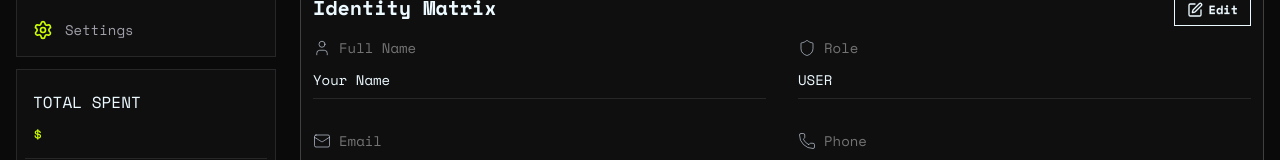
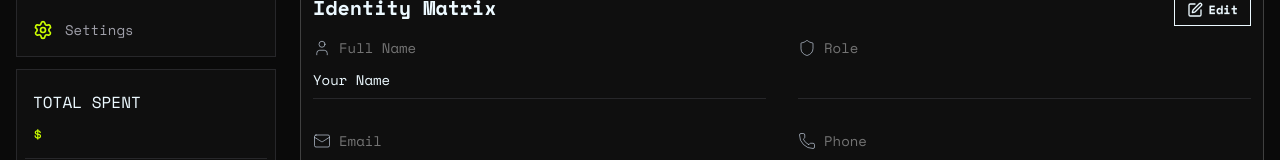
Before and after one commit to gs-shaykot/HyperReal, a Next.js app: page /account/overview in a window 1280 px wide. Shown: the part 462-622 px from the top of the page. Built offline with nearby package versions, Linux system fonts and the light colour scheme; no server answers; the database is empty.

Commit message:
feat: add authProvider to Identity component and update related logic

```diff
--- a/app/(Routes)/account/overview/Identity.tsx
+++ b/app/(Routes)/account/overview/Identity.tsx
@@ -1,12 +1,8 @@
 'use client'
 import { Mail, Phone, Save, Shield, SquarePen, User, X } from 'lucide-react'
-import { useSession } from 'next-auth/react';
 import React, { useState } from 'react'
 
-export const Identity = ({ id, name, email, image }: { id: string; name: string; email: string; image: string }) => {
-
-    const { data: session } = useSession()
-    console.log(session?.user);
+export const Identity = ({ id, name, email, image, authProvider }: { id: string; name: string; email: string; image: string; authProvider: string }) => {
 
     const [isEditing, setIsEditing] = useState(false)
     const [newName, setName] = useState("");
@@ -84,7 +80,7 @@ export const Identity = ({ id, name, email, image }: { id: string; name: string;
                         </p>
                     </div>
 
-                    <h3 className="pb-2 text-sm">{"USER"}</h3>
+                    <h3 className="pb-2 text-sm">{authProvider}</h3>
                 </div>
 
                 <div className={`${isEditing ? "" : "border-b border-zinc-800"}`}>
@@ -102,7 +98,7 @@ export const Identity = ({ id, name, email, image }: { id: string; name: string;
 
                     {
                         isEditing && (
-                            <input type="text" defaultValue={email || "gs@email.com"} placeholder="Medium" className="input input-md w-full bg-main rounded-none" />
+                            <input type="text" readOnly={!(isEditing && authProvider === "EMAIL")} defaultValue={email || "gs@email.com"} placeholder="Medium" className="input input-md w-full bg-main rounded-none" />
                         )
                     }
                 </div>
--- a/app/(Routes)/account/overview/page.tsx
+++ b/app/(Routes)/account/overview/page.tsx
@@ -6,7 +6,8 @@ import { getServerSession } from "next-auth";
 
 export default async function OverviewPage() {
   const session = await getServerSession(authOptions);
-  const { id, name, email, image } = session?.user || {};
+  const { id, name, email, image, authProvider } = session?.user || {};
+  console.log("AuthProvider:", session?.user);
 
   return (
     <div className="space-y-6 ">
@@ -29,7 +30,7 @@ export default async function OverviewPage() {
         />
       </div>
 
-      <Identity id={id as string} name={name as string} email={email as string} image={image as string} />
+      <Identity id={id as string} name={name as string} email={email as string} image={image as string} authProvider={authProvider as string} />
 
       <div className="border border-neutral-700 bg-[#0f0f0f] p-6">
 
--- a/app/components/navbar.tsx
+++ b/app/components/navbar.tsx
@@ -98,7 +98,7 @@ export const Navbar = () => {
                                                 <div className="w-7 h-7 rounded-full">
                                                     <img
                                                         alt="User avatar"
-                                                        src={session?.user?.image} />
+                                                        src={session?.user?.image} referrerPolicy="no-referrer" />
                                                 </div>
                                             </div>
                                             <ul
@@ -107,7 +107,7 @@ export const Navbar = () => {
                                                 <li><a>{session?.user?.name}</a></li>
                                                 <li>
                                                     {
-                                                        session?.user ? <Link href="/account">Profie</Link> : <Link href="/login">Login</Link>
+                                                        session?.user ? <Link href="/account">Profile</Link> : <Link href="/login">Login</Link>
                                                     }
                                                 </li>
                                                 <li>
--- a/app/types/next-auth.d.ts
+++ b/app/types/next-auth.d.ts
@@ -8,6 +8,7 @@ declare module "next-auth" {
             image: string;
             isNewUser: boolean;
             createdAt: string;
+            authProvider: "GOOGLE" | "EMAIL";
         } & DefaultSession["user"];
     }
 
```
